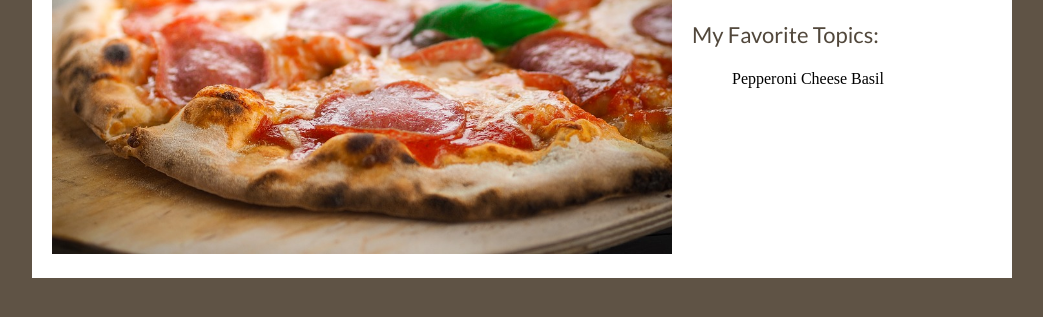
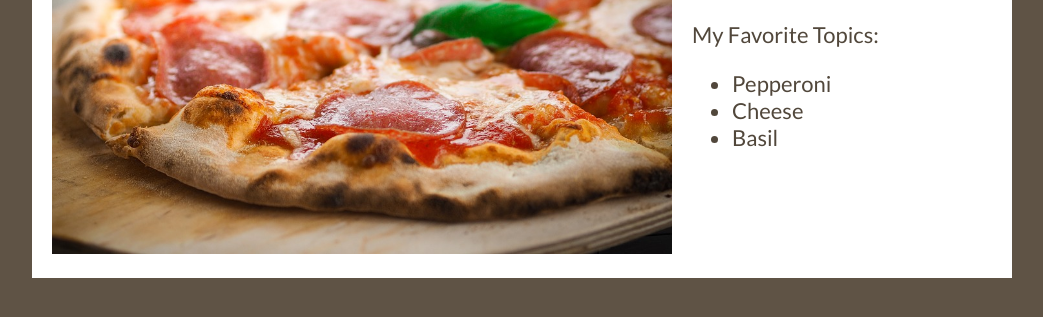
Before and after one commit to Amazemaizie/pizza, a plain HTML site: page index.html in a window 1280 px wide. Shown: the part 199-516 px from the top of the page, without its empty margins (118-1161 px from the left). Drawn offline with Linux system fonts and the light colour scheme; a web font is replaced by a local one.

Commit message:
Revert "First draft"
This reverts commit fb170115a12577eaee3cc0653738d6352189c3bd.

```diff
--- a/index.html
+++ b/index.html
@@ -20,9 +20,9 @@
     <h1>Pizza!</h1>
     <p>My Favorite Topics: </p>
     <ul>
-    </li>Pepperoni<lip>
-  </li>Cheese<lip>
-</li>Basil</li>
+      <li>Pepperoni</li>
+      <li>Cheese</li>
+      <li>Basil</li>
     </ul>
   </div>
 </div>
```
